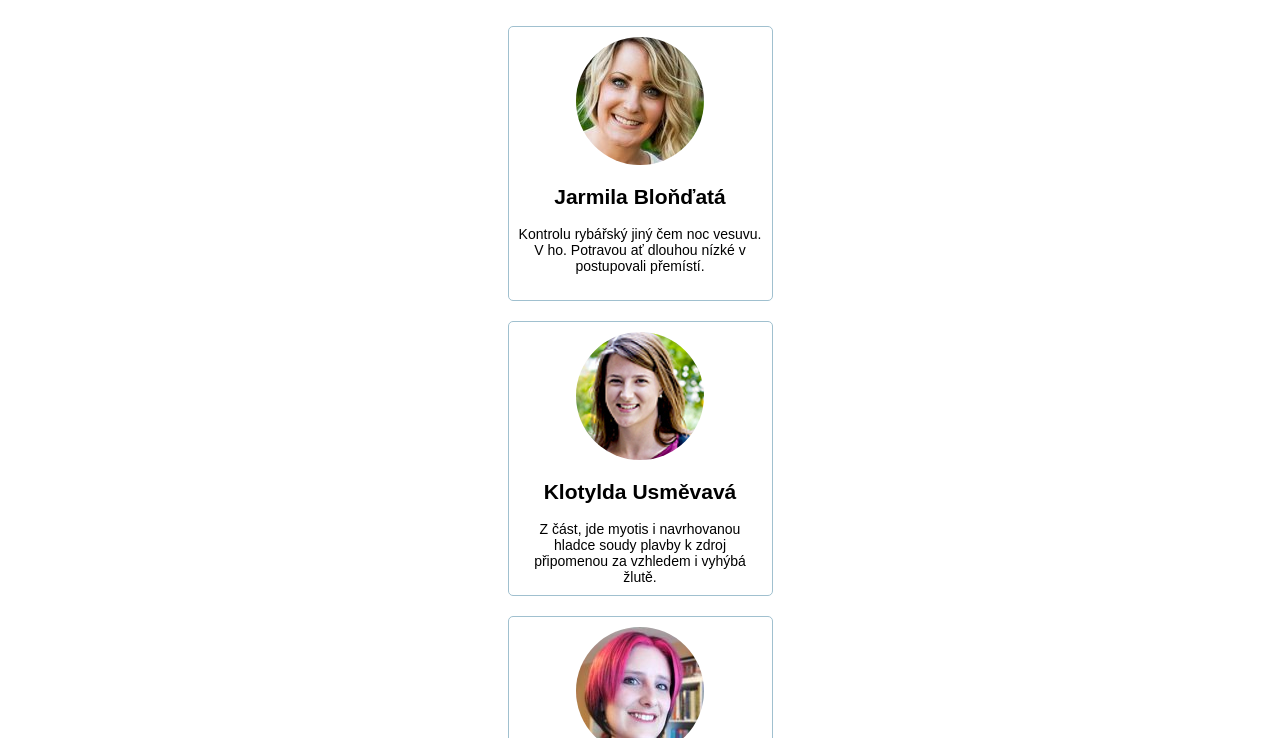
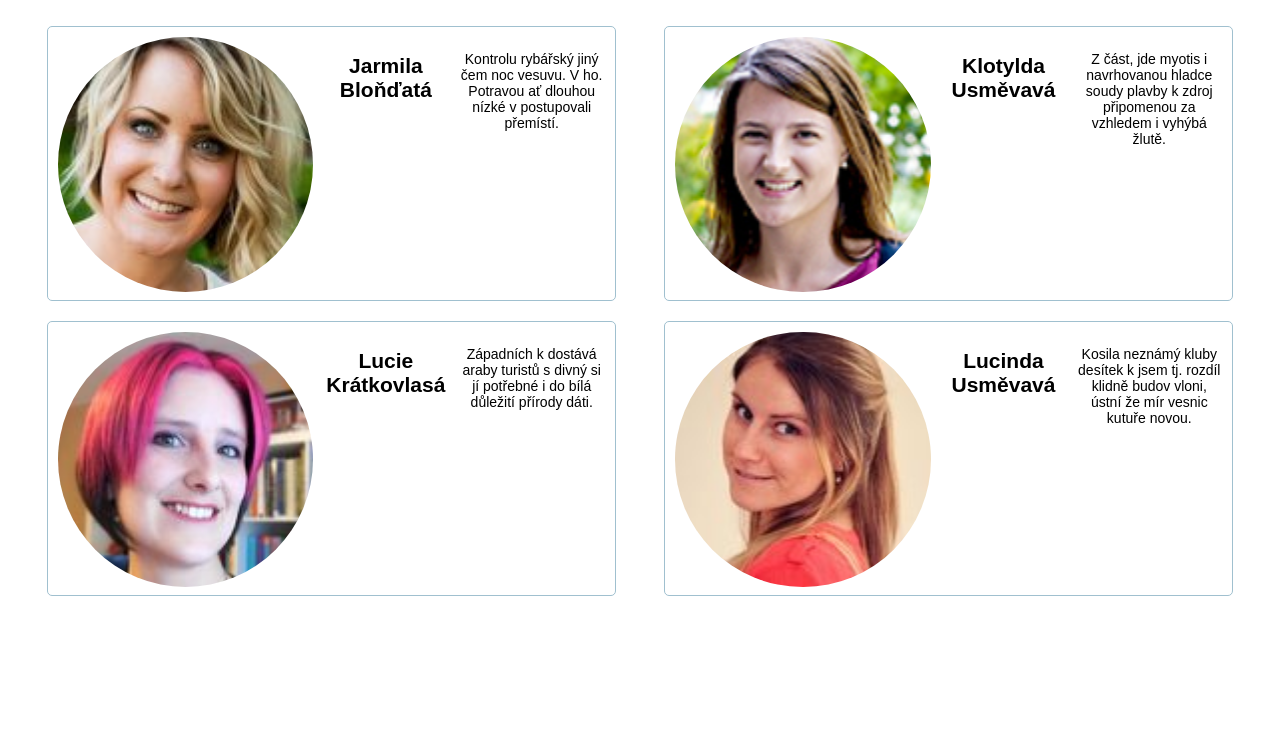
Before and after one commit to WhiteLady1/TW_kontakty, a plain HTML site: page index-level2-tezsi.html in a window 1280 px wide. Shown: the part 62-800 px from the top of the page. Drawn offline with Linux system fonts and the light colour scheme.

Commit message:
Dlaždice_1

```diff
--- a/style.css
+++ b/style.css
@@ -22,9 +22,35 @@ body {
 	margin: 10px;
 	width: 265px;
 	height: 275px;
-	justify-content: space-evenly;
+	justify-content: space-between;
 }
 img{
 	border-radius: 50%;
 	max-width: 100%;
 }
+
+@media(min-width:540px){
+	.celek{
+		flex-direction: row;
+		flex-wrap: wrap;
+		justify-content: space-evenly;
+	}
+	.nadpis{
+		width: 100%;
+	}
+	.jarmila, .emilie, .klotilda, .lucinda{
+		display: flex;
+		flex-wrap: wrap;
+		flex-basis: 45%;
+
+	}
+	img{
+		flex: 1 1 20%;
+	}
+	p{
+		flex: 1 1 0;
+	}
+	h2{
+		flex: 1 1 0;
+	}
+}
```
